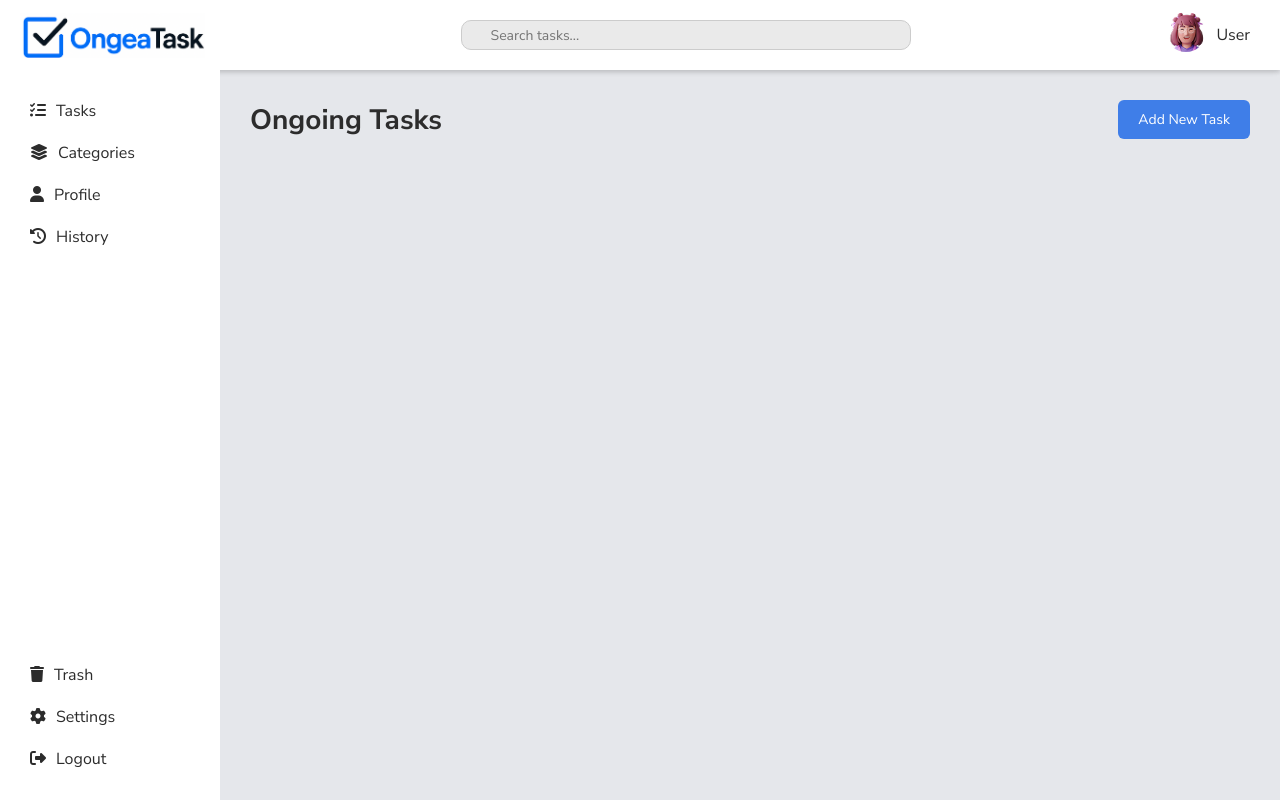
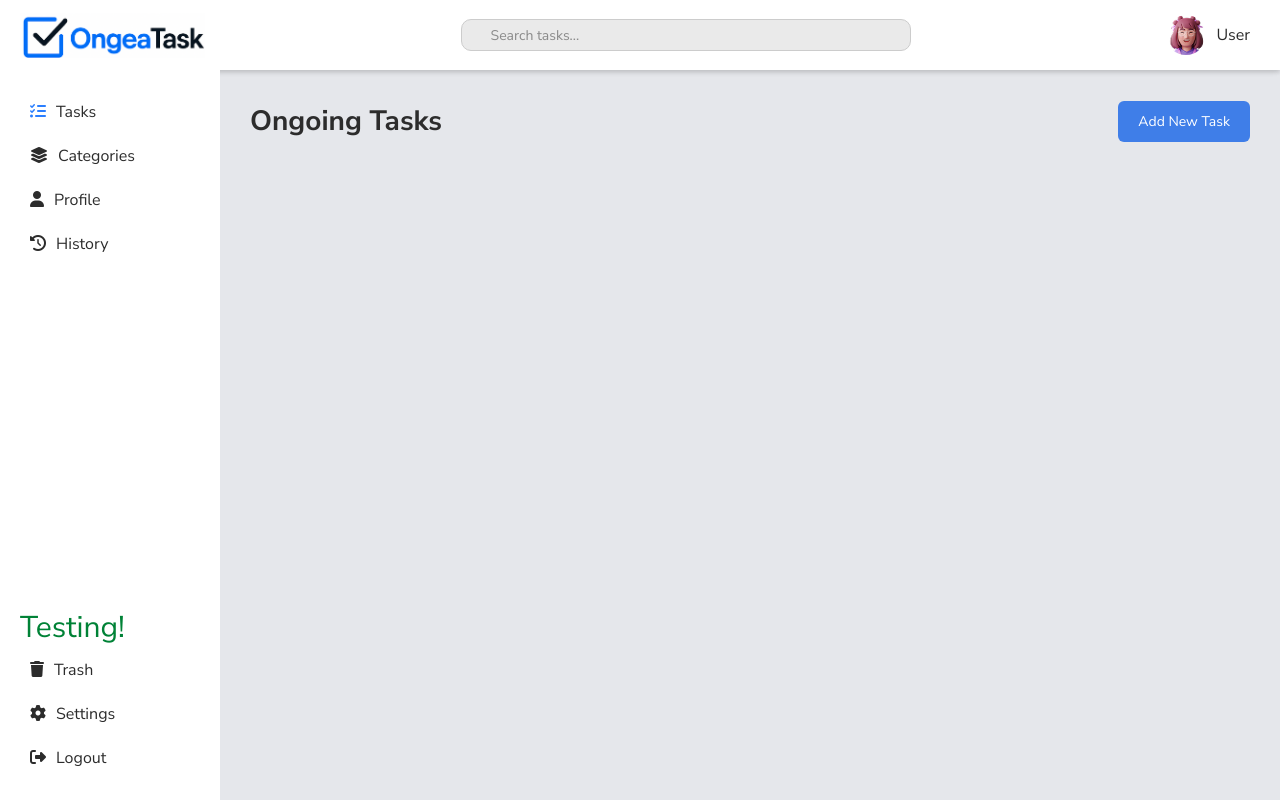
Before and after one commit to Ongea-Tech/OngeaTask, a Flask app: page / in a window 1280 px wide. Run offline with Flask 3, Linux system fonts and the light colour scheme; data that the repository does not hold is empty; style sheets or scripts are compiled from the project's sources; some web fonts are replaced.

Commit message:
integrating Tailwind CSS

```diff
--- /dev/null
+++ b/app/static/src/input.css
@@ -0,0 +1,6 @@
+@import "tailwindcss";
+
+/* optional custom classes */
+@layer components {
+  /* .btn { @apply px-4 py-2 rounded bg-blue-600 text-white; } */
+}
--- a/app/templates/index.html
+++ b/app/templates/index.html
@@ -4,7 +4,8 @@
 <head>
   <meta charset="UTF-8" />
   <title>My To-Do List</title>
-  <link rel="stylesheet" href="{{ url_for('static', filename='styles.css') }}" />
+  <link rel="stylesheet" href="{{ url_for('static', filename='dist/output.css') }}">
+  <!-- <link rel="stylesheet" href="{{ url_for('static', filename='styles.css') }}" /> -->
   <link rel="stylesheet" href="https://cdnjs.cloudflare.com/ajax/libs/font-awesome/6.5.1/css/all.min.css" />
   {% block head %}{% endblock %}
 </head>
@@ -65,13 +66,15 @@
     <!-- Flex container for sidebar and page content -->
     <div class="layout-container">
       <!-- Sidebar -->
-      <div class="sidebar">
-        <div class="top-sidebar">
-          <a href="{{ url_for('routes.index') }}"><i class="fa-solid fa-list-check"></i>Tasks</a>
+      <div class="sidebar ">
+        <div class="top-sidebar mx-400 ">
+          <a class="text-green-500" href="{{ url_for('routes.index') }}"><i class="fa-solid fa-list-check text-blue-500 py-50"></i>Tasks</a>
           <a href="{{ url_for('routes.categories') }}"><i class="fa-solid fa-layer-group"></i>Categories</a>
           <a href="{{ url_for('routes.profile') }}"><i class="fa-solid fa-user"></i>Profile</a>
           <a href="{{ url_for('routes.history') }}"><i class="fa-solid fa-clock-rotate-left"></i>History</a>
         </div>
+
+        <p class="text-green-700 text-3xl">Testing!</p>
 
         <div class="bottom-sidebar">
           <a href="{{ url_for('routes.trash') }}"><i class="fa-solid fa-trash"></i>Trash</a>
--- /dev/null
+++ b/postcss.config.mjs
@@ -0,0 +1,5 @@
+export default {
+  plugins: {
+    "@tailwindcss/postcss": {},
+  }
+}
--- a/requirements.txt
+++ b/requirements.txt
@@ -4,6 +4,7 @@ click==8.1.8
 cryptography==45.0.3
 Flask==3.1.0
 Flask-SQLAlchemy==3.1.1
+greenlet==3.2.4
 itsdangerous==2.2.0
 Jinja2==3.1.6
 MarkupSafe==3.0.2
--- a/run.py
+++ b/run.py
@@ -3,4 +3,4 @@ from app import create_app
 app = create_app()
 
 if __name__ == '__main__':
-    app.run(host="0.0.0.0")
+    app.run(host="0.0.0.0", debug=True)
```
Also changed, not shown: package.json (added, +30 -0 lines), tailwind.config.js (added, +11 -0 lines), 1 other file.
